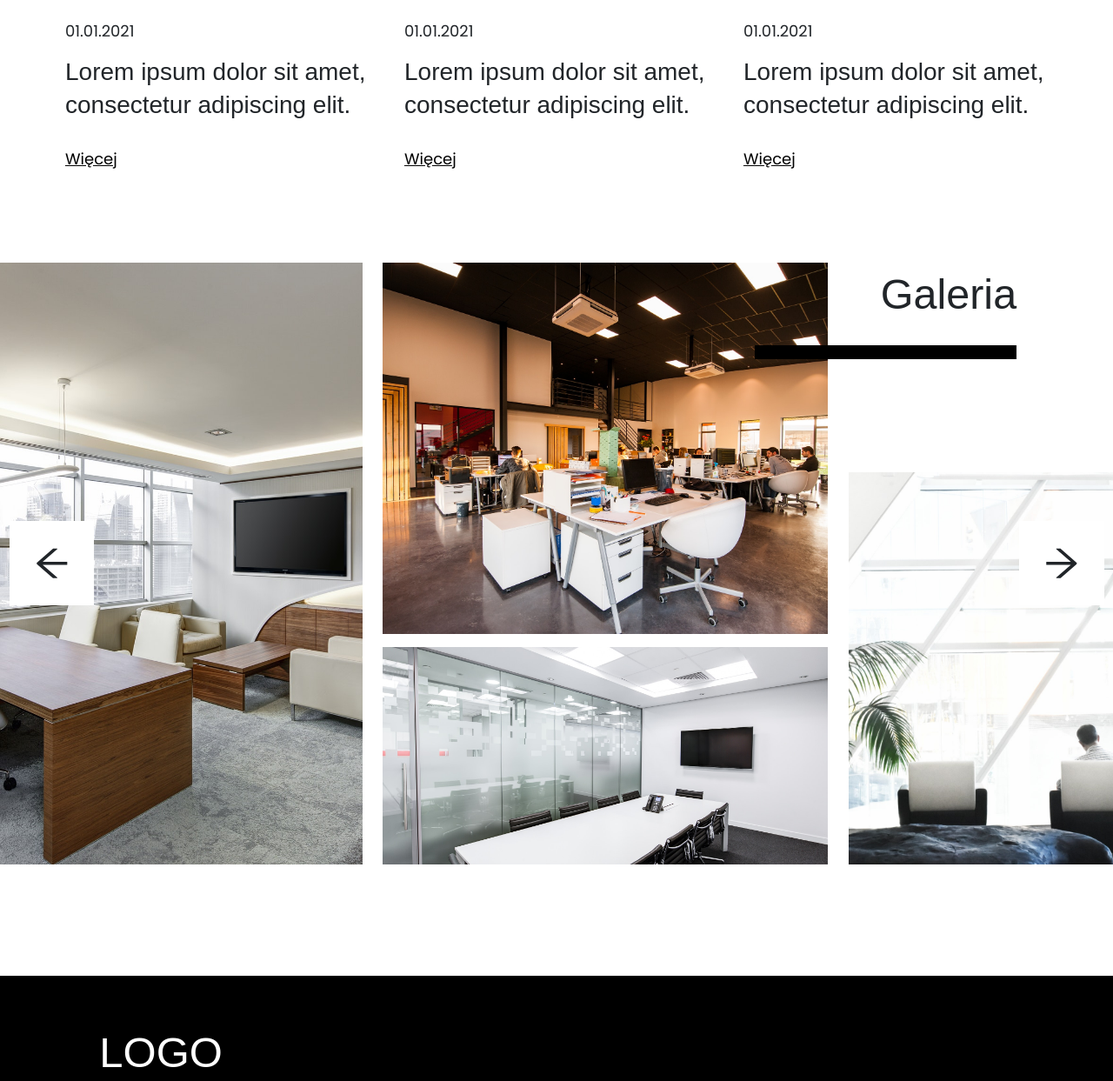
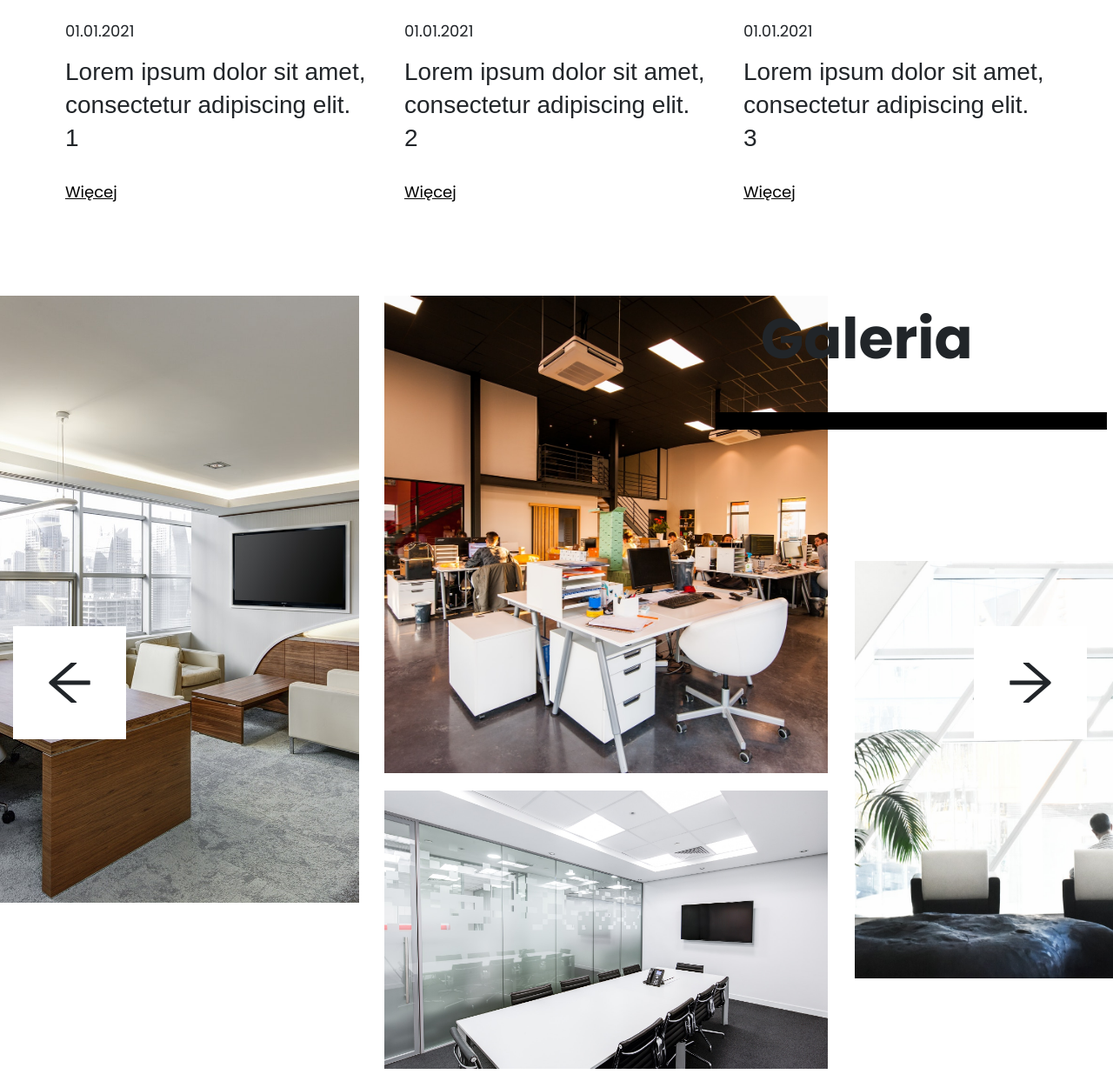
Before and after one commit to maksbrzezinski/OfficeSite, a Gatsby site: page / in a window 1280 px wide. Shown: the part 4699-5942 px from the top of the page at 87% size. Built offline with nearby package versions, Linux system fonts and the light colour scheme; Gatsby itself is replaced by a stand-in of ours.

Commit message:
Gallery section ready and responsive

```diff
--- a/package.json
+++ b/package.json
@@ -8,7 +8,7 @@
     "babel-plugin-styled-components": "^2.0.7",
     "bootstrap": "^5.1.3",
     "dotenv": "^16.0.0",
-    "gatsby": "^5.2.0",
+    "gatsby": "^4.0.0",
     "gatsby-image": "^3.11.0",
     "gatsby-image-background-slider": "^0.0.4",
     "gatsby-plugin-gatsby-cloud": "^4.19.0",
--- a/src/components/Gallery.jsx
+++ b/src/components/Gallery.jsx
@@ -10,6 +10,7 @@ const Gallery = () => {
   return (
 
   <GalleryContainer>
+    <div className="gallery-desktop">
       <Element1>
         <img src={Gallery1} alt="Galeria1" />
       </Element1>
@@ -19,7 +20,7 @@ const Gallery = () => {
       <Element3>
         <img src={Gallery3} alt="Galeria3" />
       </Element3>
-      <Element4>
+      <Element4 className="show-me">
           <h1>Galeria</h1>
           <div />
       </Element4>
@@ -35,14 +36,47 @@ const Gallery = () => {
           <AiOutlineArrowRight class="arrow-btn right" />
         </Arrow2>
       </GalleryArrows>
+    </div>
+
+    <div className="gallery-mobile">
+      <Element4 className="show-me">
+          <h1>Galeria</h1>
+          <div />
+      </Element4>
+      <div id="galleryBottom" className="carousel slide" data-bs-ride="carousel">
+        <div className="carousel-inner">
+          <div className="carousel-item active">
+              <img src={Gallery1} className="d-block w-100 bg-secondary"  alt="Office 1" />
+          </div>
+          <div className="carousel-item">
+              <img src={Gallery2} className="d-block w-100 bg-secondary" alt="Office 2" />
+          </div>
+          <div className="carousel-item">
+              <img src={Gallery3} className="d-block w-100 bg-secondary" alt="Office 3" />
+          </div>
+          <div className="carousel-item">
+              <img src={Gallery4} className="d-block w-100 bg-secondary" alt="Office 4" />
+          </div>
+        </div>
+        <a className="carousel-control-prev" href="#galleryBottom" role="button" data-bs-slide="prev">
+            <span className="fa-solid fa-arrow-left" aria-hidden="true"></span>
+        </a>
+        <a className="carousel-control-next" href="#galleryBottom" role="button" data-bs-slide="next">
+            <span className="fa-solid fa-arrow-right" aria-hidden="true"></span>
+        </a>
+      </div>
+    </div>
     </GalleryContainer>
   )
-};
+}
 
 export default Gallery;
 
 const GalleryContainer = styled.div`
-    height: 86.5vh;
+    position: relative;
+
+    .gallery-desktop {
+      height: 889px;
       margin: 64px 0;
       display: grid;
       grid-template-columns: repeat(3, 1fr);
@@ -52,56 +86,133 @@ const GalleryContainer = styled.div`
       img {
         object-fit: cover;
       }
+    }
+
+    .gallery-mobile {
+      display: none;
+      height: 100%;
+      width: 100%;
+      overflow: hidden;
+
+      img {
+          min-height: 953px;
+          min-width: 100%;
+      }
+
+      .carousel-control-prev, .carousel-control-next {
+        position: absolute;
+        height: 120px;
+        width: 120px;
+        top: 50%;
+        transform: translate(0, -50%);
+        background-color: #fff;
+        color: #000;
+        font-size: 38px;
+        opacity: 1;
+        text-decoration: none;
+        transition: 0.3s;
+      }
+
+      .carousel-control-prev:hover, .carousel-control-next:hover {
+        background-color: #ffcc38;
+      }
+
+      .carousel .slide {
+        position: relative;
+      }
+    }
+
+    @media (max-width: 768px) {
+      .gallery-desktop {
+        display: none;
+      }
+
+      .gallery-mobile {
+        display: flex;
+        flex-direction: column;
+        // align-items: center;
+
+        .show-me {
+          margin-top: 0;
+          margin-bottom: 40px;
+          // marigin-right: 80%;
+          margin-left: 5%;
+
+          div {
+            margin-top: 20px;
+            height: 10px;
+            width: 150px;
+          }
+        }
+
+        .carousel .slide {
+          height: 500px;
+        }
+
+        .carousel-control-prev, .carousel-control-next {
+          height: 90px;
+          width: 90px;
+        }
+
+        img {
+          min-height: 100%;
+        }
+      }
+    }
     `
 
 const Element1 = styled.div`
   grid-area: 1 / 1 / 4 / 2;
-  margin: 0 11px 0 0;
+  margin: 0 14px 0 0;
 
   img {
     height: 87.2vh;
-    width: 32.55vw;
+    width: 32.3vw;
   }
 `
 
 const Element2 = styled.div`
   grid-area: 1 / 2 / 3 / 3;
-  margin: 0 20px 10px 12px;
+  margin: 0 20px 10px 15px;
   align-items: center;
   justify-content: center;
 
   img {
-    height: 53.3vh;
-    width: 40vw;
+    height: 549px;
+    width: 39.8vw;
   }
 `
 const Element3 = styled.div`
   grid-area: 3 / 2 / 4 / 3;
-  margin: 0 20px 0 12px;
+  margin: 0 20px 0 15px;
   align-items: center;
   justify-content: center;
 
   img {
-    height: 31.3vh;
-    width: 40vw;
+    height: 320px;
+    width: 39.8vw;
   }
 `
 const Element4 = styled.div`
   grid-area: 1 / 3 / 2 / 4;
-  margin: 7px 0 0 -33.5%;
+  margin: 11px 0 0 -154px;
   position: relative;
   width: 23.5vw;
 
   h1 {
     text-align: right;
-    font-family: "Poppins-bold", sans-serif;
-    font-size: clamp(15px, 8vw, 48.5px);
+    font-family: "Poppins", sans-serif;
+    font-weight: 700;
+    font-size: 65px;
   }
 
   div {
       background-color: #000;
-      height: clamp(8px, 1.6vw, 16px);
-      margin-top: 10%;
+      // height: clamp(8px, 1.6vw, 16px);
+      height: 20px;
+      width: 450px;
+      margin-top: 45px;
+      margin-left: 5px;
     }
 
     @media (max-width: 768px) {
@@ -112,7 +223,8 @@ const Element4 = styled.div`
 
 const Element5 = styled.div`
   grid-area: 2 / 3 / 4 / 4;
-  margin: 20px 0 0 4px;
+  margin: 20px 0 0 11px;
+  width: 25vw;
 
   img {
     height: 60vh;
@@ -124,23 +236,32 @@ const GalleryArrows = styled.div`
     position: absolute;
     display: flex;
     flex-direction: row;
-    margin-top: 40vh;
     width: 100vw;
+    top: 50%;
+    transform: translate(0, -50%);
     z-index: 1;
 
     .arrow-btn {
-      padding: 25%;
+      padding: 32px;
       background-color: #fff;
-      height: 6.1rem;
-      width: 6.1rem;
-      margin-top: -24%;
+      height: 130px;
+      width: 130px;
     }
 
     .left {
-      margin-left: 11%;
+      margin-left: 15px;
     }
 
     .right {
+      margin-right: 30px;
+    }
+
+    @media (max-width: 992px) {
+      .arrow-btn {
+        padding: 18px;
+        height: 90px;
+        width: 90px;
+      }
     }
 `
 
@@ -149,5 +270,4 @@ const Arrow1 = styled.div`
 
 const Arrow2 = styled.div`
   margin-left: auto;
-  margin-right: 0.8%;
 `
--- a/src/components/Hero.jsx
+++ b/src/components/Hero.jsx
@@ -111,24 +111,6 @@ const HeroContainer = styled.div`
         }
     }
 
-    // .carousel-control-prev, .carousel-control-next {
-    //     position: absolute;
-    //     height: 90px;
-    //     width: 116px;
-    //     top: 83.5vh;
-    //     background-color: #000;
-    //     opacity: 1;
-
-    //     @media (max-width: 768px) {
-    //         display: none;
-    //     }
-    // }
-
-    // .carousel-control-next {
-    //     margin-right: 84.1%;
-    // }
-
-
     @media (max-width: 991px) {
         min-height: 1100px;
 
@@ -154,17 +136,11 @@ const HeroContainer = styled.div`
             }
         }
     }
-    // @media (max-width: 580px) {
-    //     .custom-container {
-    //         .custom-row {
-    //             margin-top: 60px;
-    //         }
-    // }
 `
 
 const HeroBG = styled.div`
     position: absolute;
-    top: 0px;
+    top: 0;
     left: 0;
     height: 100%;
     width: 100%;
@@ -183,7 +159,6 @@ const HeroBG = styled.div`
         position: absolute;
         height: 117px;
         width: 153px;
-        // top: 83.5vh;
         top: 835px;
         background-color: #000;
         font-size: 38px;
@@ -237,14 +212,12 @@ const HeroText = styled.div `
     margin-bottom: 38px;
 
     h1 {
-        // font-size: clamp(16px, 3.35vw, 65px);
         font-size: 65px;
         font-family: "Poppins-bold", sans-serif;
         color: #fff;
     }
 
     p {
-        // font-size: clamp(0.5rem, 2.5vw, 48px);
         font-size: 48px;
         margin-top: 9px;
         color: #fff;
@@ -278,15 +251,12 @@ const HeroForm = styled.div`
         margin-bottom: 5px;
         font-family: 'Poppins', sans-serif;
         font-weight: 700;
-        // font-size: clamp(1.2rem, 1.49vw, 28px);
         font-size: 28px;
-        // margin-left: -1px;
         line-height: 35px;
     }
 
     p {
-    // font-size: clamp(13.5px, 1vw, 18px);
-    font-size: 18px;
+        font-size: 18px;
     }
 
     p:first-of-type {
@@ -308,7 +278,6 @@ const HeroForm = styled.div`
         line-height: 50px;
         margin-bottom: 20px;
         padding-left: 5%;
-        // font-size: clamp(13.5px, 0.9vw, 18px);
         font-size: 18px;
     }
 
@@ -325,7 +294,6 @@ const HeroForm = styled.div`
         margin-top: -2px;
 
         p {
-            // font-size: clamp(7px, 0.52vw, 10px);
             font-family: 'Poppins', sans-serif;
             font-size: 9.9px;
             font-weight: 500;
@@ -343,9 +311,8 @@ const HeroForm = styled.div`
         background-color: #000;
         color: #fff;
         font-family: "Poppins", sans-serif;
-        // font-size: clamp(12px, 0.9vw, 17.5px);
+        font-weight: 600;
         font-size: 18px;
-        font-weight: 600;
         letter-spacing: 4px;
         justify-content: center;
         height: 52px;
--- a/src/components/OwnOffice.jsx
+++ b/src/components/OwnOffice.jsx
@@ -166,13 +166,14 @@ const TextWrapper = styled.div`
     }
 
     @media (max-width: 768px) {
-      min-height: 240px;
+      min-height: 200px;
       display: flex;
       margin-right: auto;
 
       p {
         margin-top: 0;
       }
+
       div {
         margin-top: 140px;
         width: 150px;
--- a/src/data/NewsData.json
+++ b/src/data/NewsData.json
@@ -2,21 +2,21 @@
     {
         "img": "../images/News1.jpeg",
         "alt": "Lorem ipsum dolor sit amet, consectetur adipiscing elit.",
-        "name": "Lorem ipsum dolor sit amet, consectetur adipiscing elit.",
+        "name": "Lorem ipsum dolor sit amet, consectetur adipiscing elit. 1",
         "date": "01.01.2021",
         "link": "/"
     },
     {
         "img": "../images/News2.jpeg",
         "alt": "Lorem ipsum dolor sit amet, consectetur adipiscing elit.",
-        "name": "Lorem ipsum dolor sit amet, consectetur adipiscing elit.",
+        "name": "Lorem ipsum dolor sit amet, consectetur adipiscing elit. 2",
         "date": "01.01.2021",
         "link": "/"
     },
     {
         "img": "../images/News3.jpeg",
         "alt": "Lorem ipsum dolor sit amet, consectetur adipiscing elit.",
-        "name": "Lorem ipsum dolor sit amet, consectetur adipiscing elit.",
+        "name": "Lorem ipsum dolor sit amet, consectetur adipiscing elit. 3",
         "date": "01.01.2021",
         "link": "/"
     }
--- a/src/pages/index.jsx
+++ b/src/pages/index.jsx
@@ -22,7 +22,7 @@ const IndexPage = () => (
     <Seo />
     <Hero />
     <Offer />
-    <Amenities />  {/* adds a bit of margin-right */}
+    <Amenities />
     <OwnOffice />
     <News />
     <Gallery />
```
Also changed, not shown: src/components/Amenities.jsx (indentation only). Lines whose indentation alone changed are shown as unchanged.
